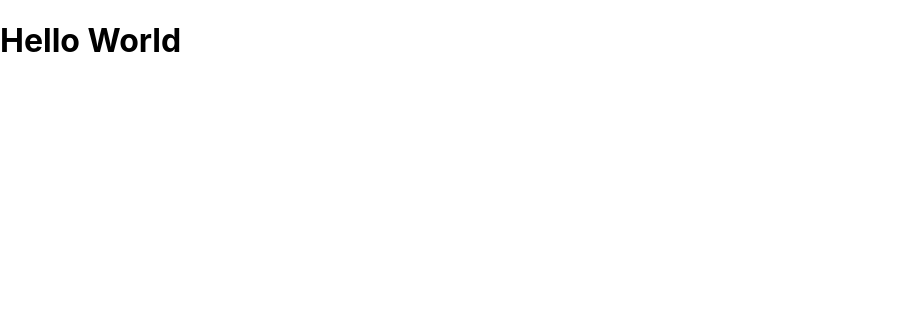
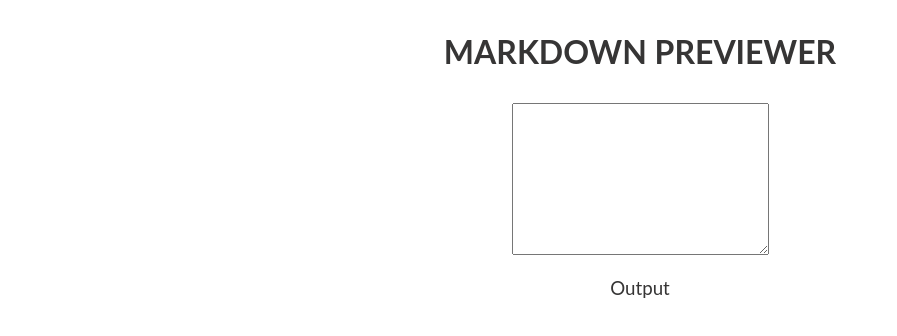
Before and after one commit to PrincessMaggy/markdown-previewer, a React (Create React App) app: page / in a window 1280 px wide. Shown: the top 336 px of the page, without its empty margins (0-897 px from the left). Built offline with nearby package versions, Linux system fonts and the light colour scheme.

Commit message:
progress

```diff
--- a/src/App.js
+++ b/src/App.js
@@ -1,9 +1,30 @@
+import { useState } from 'react';
+import Preview from './components/Preview';
+
+// importing styles
+import './styles/app.scss';
 
 function App() {
+
+  const [text, setText] = useState("");
+
   return (
     <div className="App">
       <header className="App-header">
-        <h1>Hello World</h1>
+        <h1>Markdown Previewer</h1>
+        <textarea
+        name="text"
+        id="text"
+        cols="30"
+        rows="10"
+        value={text}
+        onChange={(e)=> setText(e.target.value)}
+        className="textarea">
+        </textarea>
+
+        <h3>Output</h3>
+
+        <Preview markdown ={text}/>
       </header>
     </div>
   );
```
